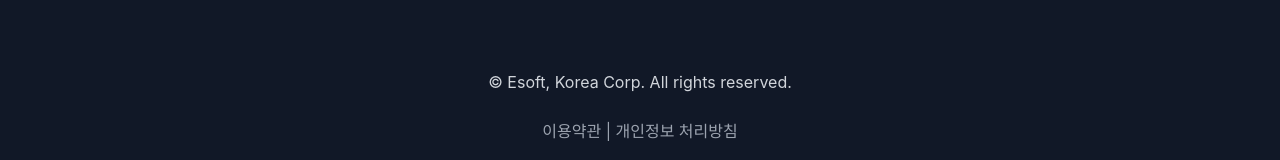
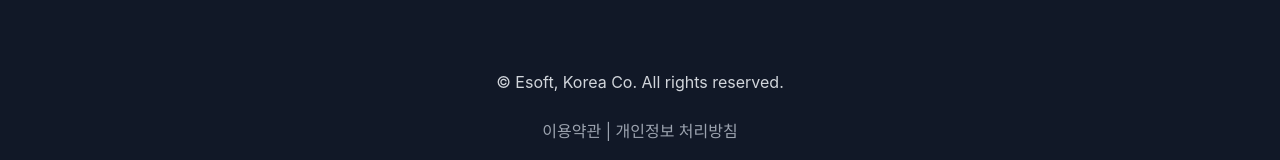
Before and after one commit to Esoft-korea-Team/new-web, a Nuxt app: page / in a window 1280 px wide. Shown: the part 1960-2120 px from the top of the page. Built offline with nearby package versions, Linux system fonts and the light colour scheme; grey boxes are pictures that could not be loaded; a web font is replaced by a local one.

Commit message:
Update Footer.vue
Signed-off-by: SSKATE <kms0219kms@naver.com>

```diff
--- a/components/Footer.vue
+++ b/components/Footer.vue
@@ -2,7 +2,7 @@
   <footer class="bg-gray-900">
     <div class="max-w-5xl px-4 py-16 mx-auto sm:px-6 lg:px-8">
       <div class="flex justify-center text-gray-300">
-        &copy; Esoft, Korea Corp. All rights reserved.
+        &copy; Esoft, Korea Co. All rights reserved.
       </div>
       <p
         class="max-w-md mx-auto mt-6 leading-relaxed text-center text-gray-400"
```
